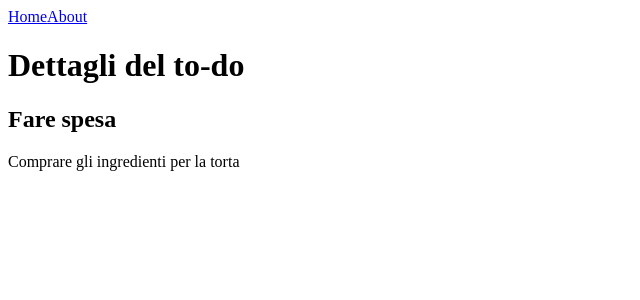
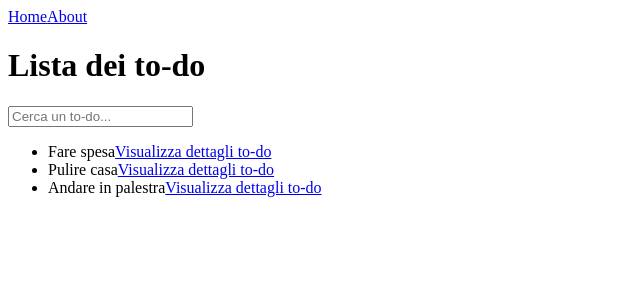
Before and after one commit to Giuliazeolla/MiaTech, a React (Vite) app in the folder router-dom/: page /todos/1 in a window 1280 px wide. Shown: the top 300 px of the page, without its empty margins (0-640 px from the left). Built offline with nearby package versions, Linux system fonts and the light colour scheme.

Commit message:
added useSearchParams

```diff
--- a/router-dom/src/pages/TodoDetail.jsx
+++ b/router-dom/src/pages/TodoDetail.jsx
@@ -1,5 +1,5 @@
-import React from "react";
-import { useParams } from "react-router-dom";
+import React, { useState } from "react";
+import { Link, useParams, useSearchParams } from "react-router-dom";
 
 const TodoDetail = () => {
     const { id } = useParams();
@@ -10,18 +10,37 @@ const TodoDetail = () => {
         { id: 3, title: "Andare in palestra", description: "Allenare addominali e gambe" },
     ];
 
-    const todo = todos.find(todo => todo.id === Number(id));
-    if (!todo) {
-        return alert("To-do non trovato!");
-    } else {
-        return (
-            <div>
-                <h1>Dettagli del to-do</h1>
-                <h2>{todo.title}</h2>
-                <p>{todo.description}</p>
-            </div>
-        )
+    const [searchParams, setSearchParams] = useSearchParams();
+    const searchTerm = searchParams.get("search") || "";
+
+    const [inputValue, setInputValue] = useState(searchTerm);
+
+    const handleSearch = (e) => {
+        const value = e.target.value;
+        setInputValue(value);
+        setSearchParams(value ? { search: value } : {});
     }
+
+    const filteredTodos = todos.filter(todo =>
+        todo.title.toLowerCase().includes(searchTerm.toLowerCase()));
+
+    return (
+        <div>
+            <h1>Lista dei to-do</h1>
+            <input type="teext" placeholder="Cerca un to-do..." value={inputValue} onChange={handleSearch}/>
+            <ul>
+                {
+                    filteredTodos.map((todo) => (
+                        <li key={todo.id}>
+                            {todo.title}
+                            <Link to={`/todos/${todo.id}`}>Visualizza dettagli to-do</Link>
+                        </li>
+                    ))
+                }
+            </ul>
+        </div>
+    )
+
 };
 
 export default TodoDetail;
```
